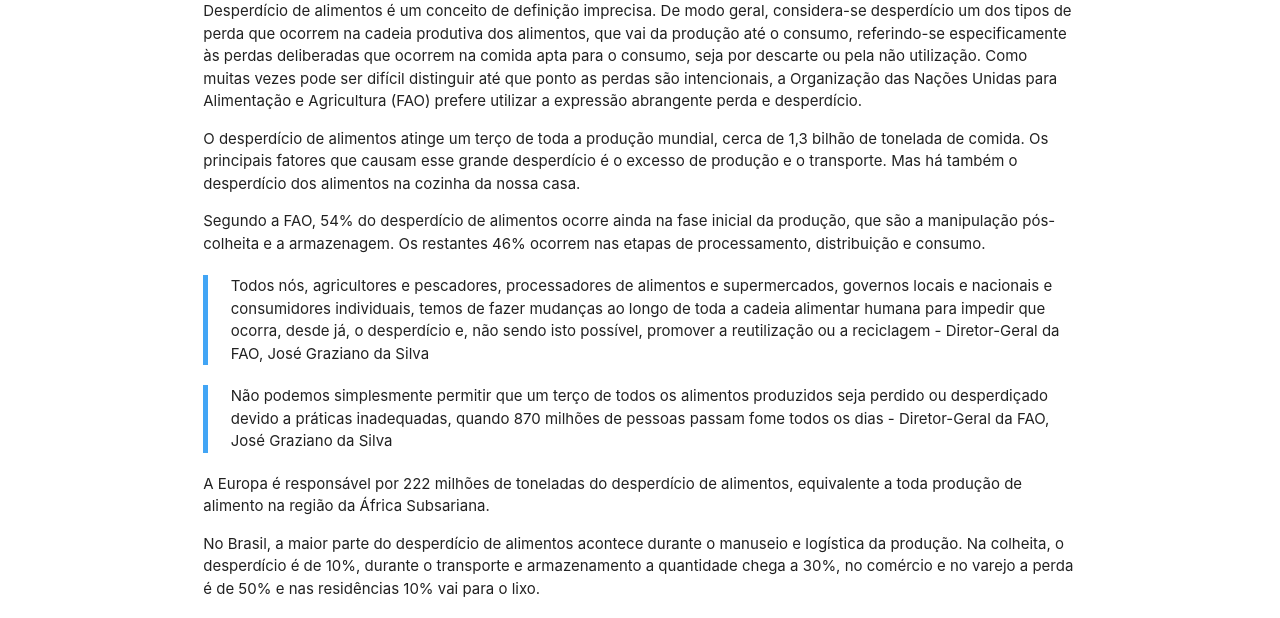
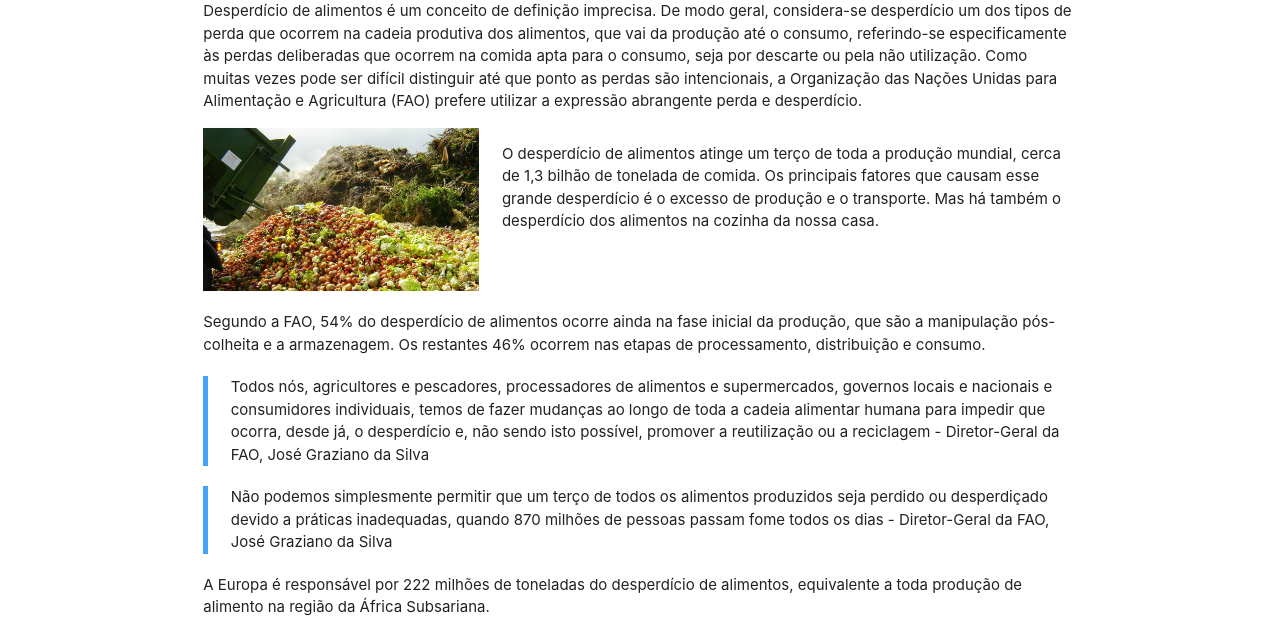
Before and after one commit to dnwaste/dnwaste.github.io, a plain HTML site: page index.html in a window 1280 px wide. Shown: the part 200-818 px from the top of the page. Drawn offline with Linux system fonts and the light colour scheme.

Commit message:
Adicionei uma imagem no Index

```diff
--- a/index.html
+++ b/index.html
@@ -105,9 +105,17 @@
                     descarte ou pela não utilização. Como muitas vezes pode ser difícil distinguir até que ponto as perdas
                     são intencionais, a Organização das Nações Unidas para Alimentação e Agricultura (FAO) prefere utilizar
                     a expressão abrangente perda e desperdício.</p>
-                <p>O desperdício de alimentos atinge um terço de toda a produção mundial, cerca de 1,3 bilhão de tonelada de
-                    comida. Os principais fatores que causam esse grande desperdício é o excesso de produção e o transporte.
-                    Mas há também o desperdício dos alimentos na cozinha da nossa casa.</p>
+
+                <div class="row">
+                    <div class="col s4">
+                        <img src="images/disperdicio.jpeg" alt="Imagem mostrando uma enorme quantidade de comida sendo disperdicada em uma especie de lixão." class="responsive-img materialboxed" data-caption="Imagem mostrando uma enorme quantidade de comida sendo disperdicada em uma especie de lixão.">
+                    </div>
+                    <div class="col s8">
+                        <p>O desperdício de alimentos atinge um terço de toda a produção mundial, cerca de 1,3 bilhão de tonelada
+                            de comida. Os principais fatores que causam esse grande desperdício é o excesso de produção e
+                            o transporte. Mas há também o desperdício dos alimentos na cozinha da nossa casa.</p>
+                    </div>
+                </div>
                 <p>Segundo a FAO, 54% do desperdício de alimentos ocorre ainda na fase inicial da produção, que são a manipulação
                     pós-colheita e a armazenagem. Os restantes 46% ocorrem nas etapas de processamento, distribuição e consumo.</p>
 
@@ -351,8 +359,11 @@
     <!--JavaScript at end of body for optimized loading-->
     <script type="text/javascript" src="js/materialize.min.js"></script>
     <script>
-        var elem = document.querySelector('.sidenav');
-        var instance = M.Sidenav.init(elem);
+        var sideNav = document.querySelector('.sidenav');
+        var instance = M.Sidenav.init(sideNav);
+
+        var materialBoxed = document.querySelector('.materialboxed');
+        var instance = M.Materialbox.init(materialBoxed);
     </script>
 </body>
 
```
Also changed, not shown: images/disperdicio.jpeg (added).
